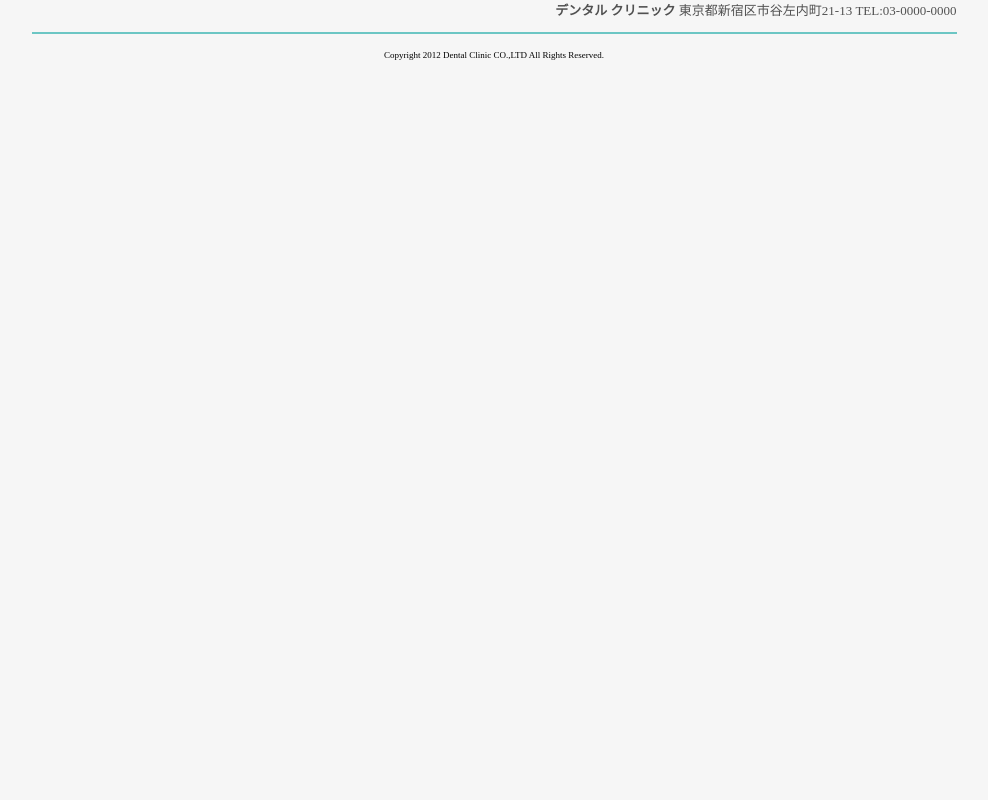
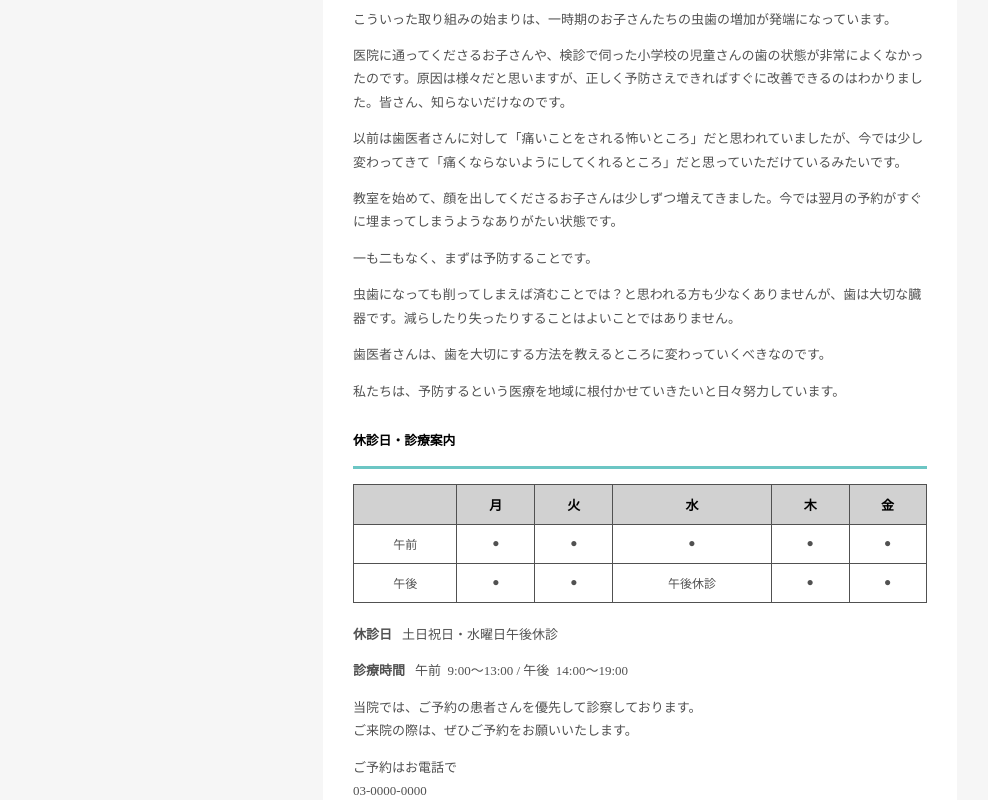
Before and after one commit to sohsmt/mosya-site, a Nuxt app: page /clinic in a window 1280 px wide. Shown: the part 700-1500 px from the top of the page, without its empty margins (146-1134 px from the left). Before the commit the page ends 800 px from the top, so only its background shows below. Built offline with nearby package versions, Linux system fonts and the light colour scheme.

Commit message:
create　clinicの新規作成

```diff
--- a/assets/sass/common/main-contents.scss
+++ b/assets/sass/common/main-contents.scss
@@ -1,5 +1,4 @@
-.clinic {
-  .clinic_main {
+.content_main {
   display: flex;
 
   .main-contents_wrapper {
@@ -12,14 +11,75 @@
       margin: 0;
       padding: 20px 0 20px 20px;
       height: 60px;
-        vertical-align: middle;
+      line-height: 60px;
       background: $main-color;
       color: $title-color;
-        border-radius: 10px;
+      border-radius: 10px 10px 0 0;
     }
 
     .main-contents {
+      padding: 20px;
+      background: $white;
+
+      h3 {
+        font-size: 0.8em;
+      }
+
+      .mani_contents_title {
+        margin: 0 0 15px;
+        padding: 0;
+        line-height: 50px;
+        border-bottom: 3px solid $main-contents-color;
+      }
+
+      .text-box {
+        padding: 10px;
+
+        .text-title {
+          color: $main-contents-color;
+        }
+
+        p {
+          font-size: 13px;
+          line-height: 180%;
+        }
+
+        table {
+          margin-bottom: 20px;
+          width: 100%;
+          border-top: 1px solid $text-color;
+          border-left: 1px solid $text-color;
+          border-right: 1px solid $text-color;
+          border-spacing: 0;
+          text-align: center;
+
+          th {
+            padding: 10px;
+            background: #d1d1d1;
+            border-right: 1px solid $text-color;
+            border-bottom: 1px solid $text-color;
+            font-size: 13px;
+          }
+          td {
+            padding: 10px;
+            color: $text-color;
+            border-right: 1px solid $text-color;
+            border-bottom: 1px solid $text-color;
+            font-size: 12px;
+          }
+          th:last-child,
+          td:last-child {
+            border-right: 0px;
+          }
+          tr {
+            border-bottom: 0;
+          }
+        }
+        .mgn_l-10 {
+          margin-right: 10px;
+          font-weight: bold;
         }
       }
     }
   }
+}
--- a/pages/clinic.vue
+++ b/pages/clinic.vue
@@ -1,11 +1,89 @@
 <template>
   <div class="clinic">
     <Pankuzu linkname="医院紹介" />
-    <div class="clinic_main">
+    <div class="content_main">
       <Sidemenu />
       <div class="main-contents_wrapper">
         <h2>医院紹介</h2>
-        <div class="main-contents"></div>
+        <div class="main-contents">
+          <h3 class="mani_contents_title">診療コンセプト</h3>
+          <div class="text-box">
+            <h3 class="text-title">予防の大切さを知ってもらう</h3>
+            <p>
+              毎月行っている「こどもデンタル教室」では、お子さんたちに虫歯や口腔内の疾患の予防を指導しています。
+            </p>
+            <p>
+              正しい歯磨きのやり方、しっかり噛むことでどのような効果があるのか、進行した虫歯の恐ろしさなど…大人の方にも是非聞いていただきたい内容です。
+            </p>
+            <p>
+              お子さんたちは真剣に内容に取り組んでくれています。検診の際に歯の一本一本をチェックして、「お家で実践してくれている。保護者の方も協力してくださっているのだな」と成果を垣間見ることができます。
+            </p>
+            <p>
+              こういった取り組みの始まりは、一時期のお子さんたちの虫歯の増加が発端になっています。
+            </p>
+            <p>
+              医院に通ってくださるお子さんや、検診で伺った小学校の児童さんの歯の状態が非常によくなかったのです。原因は様々だと思いますが、正しく予防さえできればすぐに改善できるのはわかりました。皆さん、知らないだけなのです。
+            </p>
+            <p>
+              以前は歯医者さんに対して「痛いことをされる怖いところ」だと思われていましたが、今では少し変わってきて「痛くならないようにしてくれるところ」だと思っていただけているみたいです。
+            </p>
+            <p>
+              教室を始めて、顔を出してくださるお子さんは少しずつ増えてきました。今では翌月の予約がすぐに埋まってしまうようなありがたい状態です。
+            </p>
+            <p>一も二もなく、まずは予防することです。</p>
+            <p>
+              虫歯になっても削ってしまえば済むことでは？と思われる方も少なくありませんが、歯は大切な臓器です。減らしたり失ったりすることはよいことではありません。
+            </p>
+            <p>
+              歯医者さんは、歯を大切にする方法を教えるところに変わっていくべきなのです。
+            </p>
+            <p>
+              私たちは、予防するという医療を地域に根付かせていきたいと日々努力しています。
+            </p>
+            <h3 class="mani_contents_title">休診日・診療案内</h3>
+            <table>
+              <tbody>
+                <tr>
+                  <th></th>
+                  <th>月</th>
+                  <th>火</th>
+                  <th>水</th>
+                  <th>木</th>
+                  <th>金</th>
+                </tr>
+                <tr>
+                  <td>午前</td>
+                  <td>●</td>
+                  <td>●</td>
+                  <td>●</td>
+                  <td>●</td>
+                  <td>●</td>
+                </tr>
+                <tr>
+                  <td>午後</td>
+                  <td>●</td>
+                  <td>●</td>
+                  <td>午後休診</td>
+                  <td>●</td>
+                  <td>●</td>
+                </tr>
+              </tbody>
+            </table>
+            <p><span class="mgn_l-10">休診日</span>土日祝日・水曜日午後休診</p>
+            <p>
+              <span class="mgn_l-10">診療時間</span>午前&nbsp;&nbsp;9:00～13:00
+              / 午後&nbsp;&nbsp;14:00～19:00
+            </p>
+            <p>
+              当院では、ご予約の患者さんを優先して診察しております。<br />
+              ご来院の際は、ぜひご予約をお願いいたします。
+            </p>
+            <p>
+              ご予約はお電話で<br />
+              03-0000-0000
+            </p>
+          </div>
+        </div>
       </div>
     </div>
   </div>
```
Lines whose indentation alone changed are shown as unchanged.
